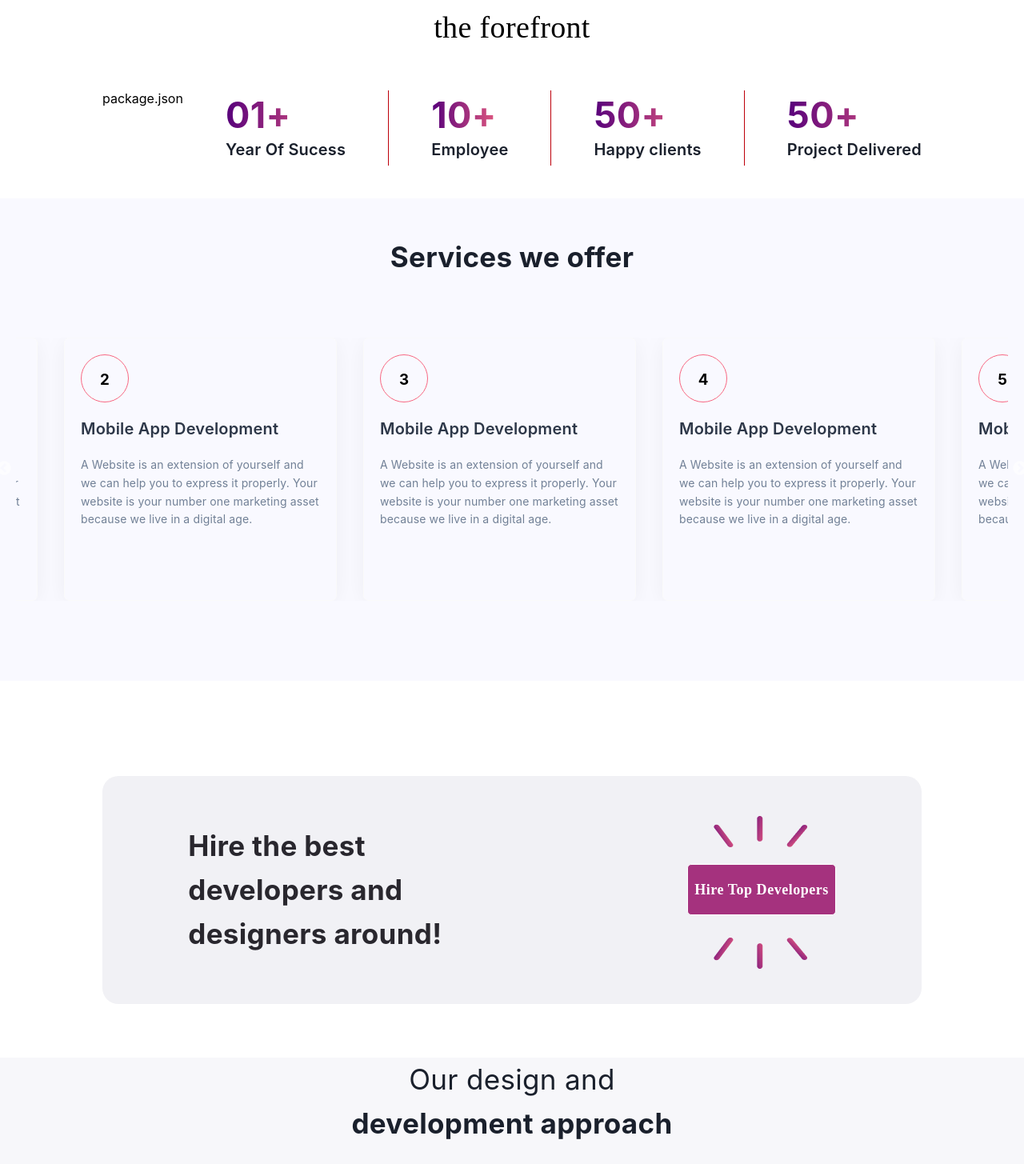
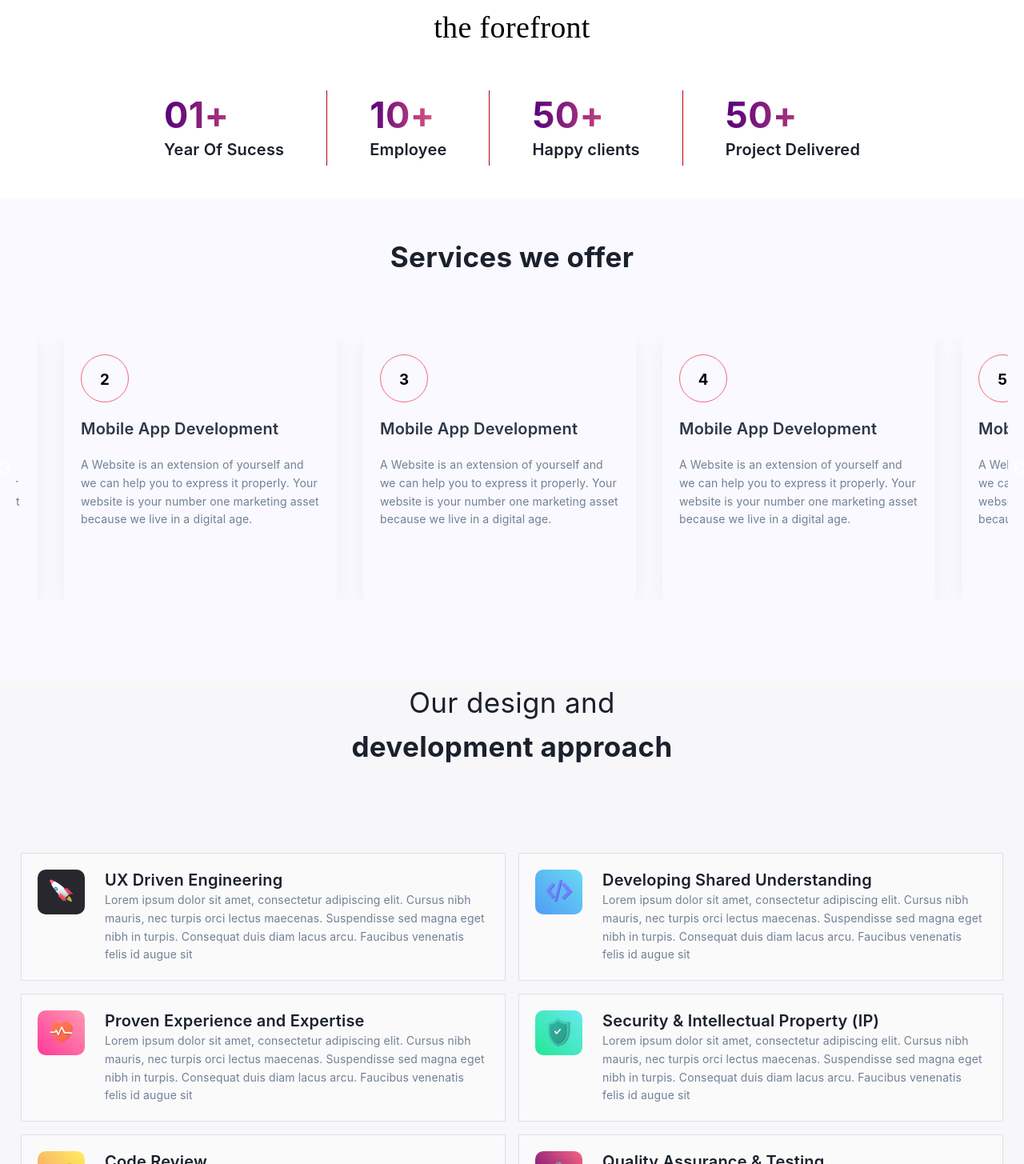
Before and after one commit to saurabh-tomar123/SPH-INFOTECH, a React (Create React App) app: page / in a window 1280 px wide. Shown: the part 1755-3210 px from the top of the page at 80% size. Built offline with nearby package versions, Linux system fonts and the light colour scheme.

Commit message:
with some new changes

```diff
--- a/src/components/MainPage.js
+++ b/src/components/MainPage.js
@@ -580,7 +580,7 @@ const MainPage = () => {
                 <Button className='weDoBtn'>What we do <img src={Arrow} style={{ paddingLeft: "12px" }} /></Button>
             </Box>
             <Typography className='globalText'>Global clients and handpicked projects that place innovation at the forefront</Typography>
-            <Box className="successText">package.json
+            <Box className="successText">
                 <Box>
                     <Typography className='sinceTypo' style={{ fontWeigth: 600 }}>01+</Typography>
                     <Typography className='cardTitle'>Year Of Sucess</Typography>
@@ -605,16 +605,6 @@ const MainPage = () => {
 
             <CenterMode ref={serviceRef}/>
 
-        <Box style={{ width:"100%", display: "flex", justifyContent: "center", alignItems: "center",paddingTop: "119px", paddingBottom: "67px"}}>
-            <Box className="hireBox">
-                <Typography className='hireText'>Hire the best developers and designers around!</Typography>
-                <Box style={{position:"relative"}}>
-                    <img src= {CircleLine} style={{ position: "absolute", top: "-60px", left: "32px" }}/>
-                    <Button className='weDoBtn'>Hire Top Developers</Button>
-                    </Box>
-
-            </Box>
-        </Box>
         <Box className="mainCardWrapper">
         <Box className="box1">
             <Box>
@@ -737,6 +727,16 @@ const MainPage = () => {
                 <RegisterForm  ref = {currentRef} />
             </Box>
         </Box>
+        <Box style={{ width:"100%", display: "flex", justifyContent: "center", alignItems: "center",paddingTop: "119px", paddingBottom: "67px"}}>
+            <Box className="hireBox">
+                <Typography className='hireText'>Hire the best developers and designers around!</Typography>
+                <Box style={{position:"relative"}}>
+                    <img src= {CircleLine} style={{ position: "absolute", top: "-60px", left: "32px" }}/>
+                    <Button className='weDoBtn'>Hire Top Developers</Button>
+                    </Box>
+
+            </Box>
+        </Box>
         <Box style={{ width:"100%", paddingBottom:'20px' }}>
             <Box style={{ display:"flex", justifyContent:"space-around", paddingTop: "20px", flexWrap: "wrap" }}>
             <Box style={{ display:"flex", flexDirection: "column", gap:"10px" }}>
--- a/src/components/RegisterForm.js
+++ b/src/components/RegisterForm.js
@@ -72,6 +72,7 @@ const postData = async () => {
           type="email"
           variant="standard"
         style={{width:"40%"}}
+        required
         onChange={handleFormData}
         />
 
@@ -81,6 +82,7 @@ const postData = async () => {
           type="number"
           variant="standard"
         style={{width:"40%"}}
+        required
         onChange={handleFormData}
         />
 
```
